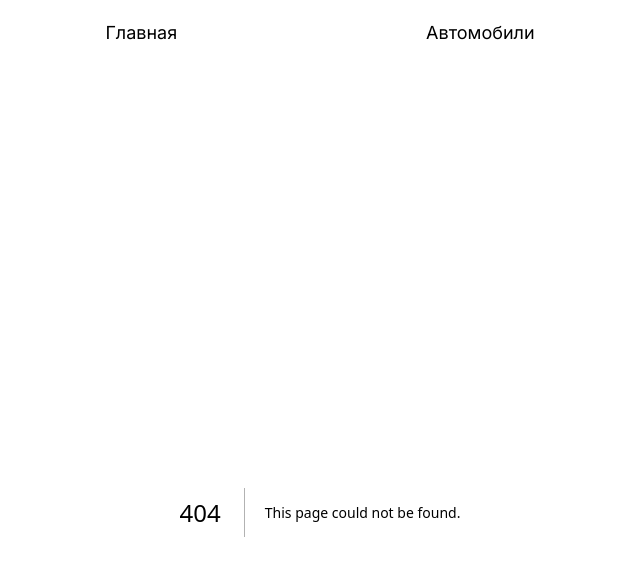
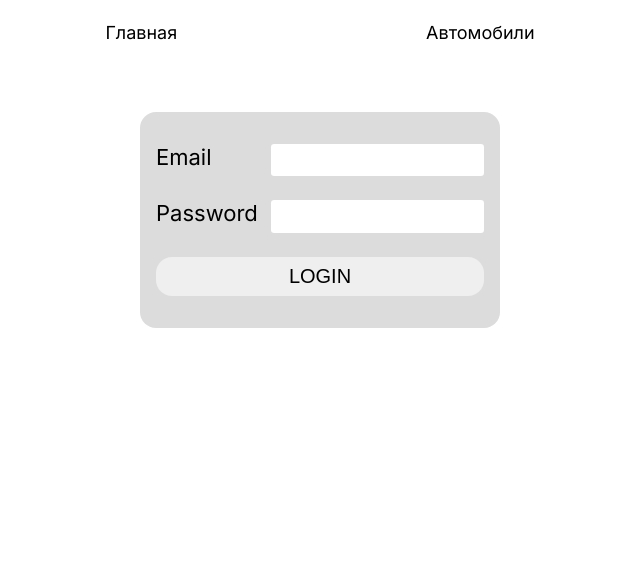
Before and after one commit to Mulcib3r/juzt-drom, a Next.js app: page /login in a window 1280 px wide. Before the commit this address had no page. Shown: the top 576 px of the page, without its empty margins (320-960 px from the left). Built offline with nearby package versions, Linux system fonts and the light colour scheme.

Commit message:
login page + loagin form

```diff
--- /dev/null
+++ b/app/components/loginForm/LoginForm.tsx
@@ -0,0 +1,28 @@
+import styles from "./loginForm.module.css";
+
+export function LoginForm() {
+	return (
+		<form className={styles.form}>
+			<label className={styles.form_field}>
+				Email
+				<input
+					required
+					type="email"
+				/>
+			</label>
+			<label className={styles.form_field}>
+				Password
+				<input
+					required
+					type="password"
+				/>
+			</label>
+			<button
+				className={styles.form_submit}
+				type="submit"
+			>
+				LOGIN
+			</button>
+		</form>
+	);
+}
--- /dev/null
+++ b/app/components/loginForm/loginForm.module.css
@@ -0,0 +1,42 @@
+.form {
+	width: 35%;
+	background-color: gainsboro;
+	display: flex;
+	flex-direction: column;
+	margin: 0 auto;
+	gap: 1.5rem;
+	font-size: 22px;
+	padding: 2rem 1rem;
+	border-radius: 1rem;
+}
+.form_field {
+	width: 100%;
+	margin: 0 auto;
+	display: flex;
+	justify-content: space-between;
+}
+.form_field input {
+	border-radius: 0.2rem;
+	border: none;
+	font-size: 22px;
+	padding: 0.2rem 1rem;
+}
+.form_submit {
+	border-radius: 1rem;
+	border: none;
+	padding: 0.5rem 0;
+	font-size: 20px;
+	cursor: pointer;
+}
+.form_submit:hover {
+	outline: none;
+	scale: 1.01;
+}
+@media (max-width: 1320px) {
+	.form_field input {
+		width: 65%;
+	}
+	.form {
+		width: 100%;
+	}
+}
--- /dev/null
+++ b/app/login/page.tsx
@@ -0,0 +1,9 @@
+import { LoginForm } from "../components/loginForm/LoginForm";
+
+export default function LoginPage() {
+	return (
+		<div>
+			<LoginForm />
+		</div>
+	);
+}
--- a/app/page.tsx
+++ b/app/page.tsx
@@ -2,9 +2,9 @@ import CarForm from "./components/newCarForm/newCarForm";
 import styles from "./page.module.css";
 export default function Home() {
 	return (
-		<div>
+		<>
 			<h2 className={styles.title}>Add new car</h2>
 			<CarForm />
-		</div>
+		</>
 	);
 }
```
Also changed, not shown: app/login/page.module.css (added).
